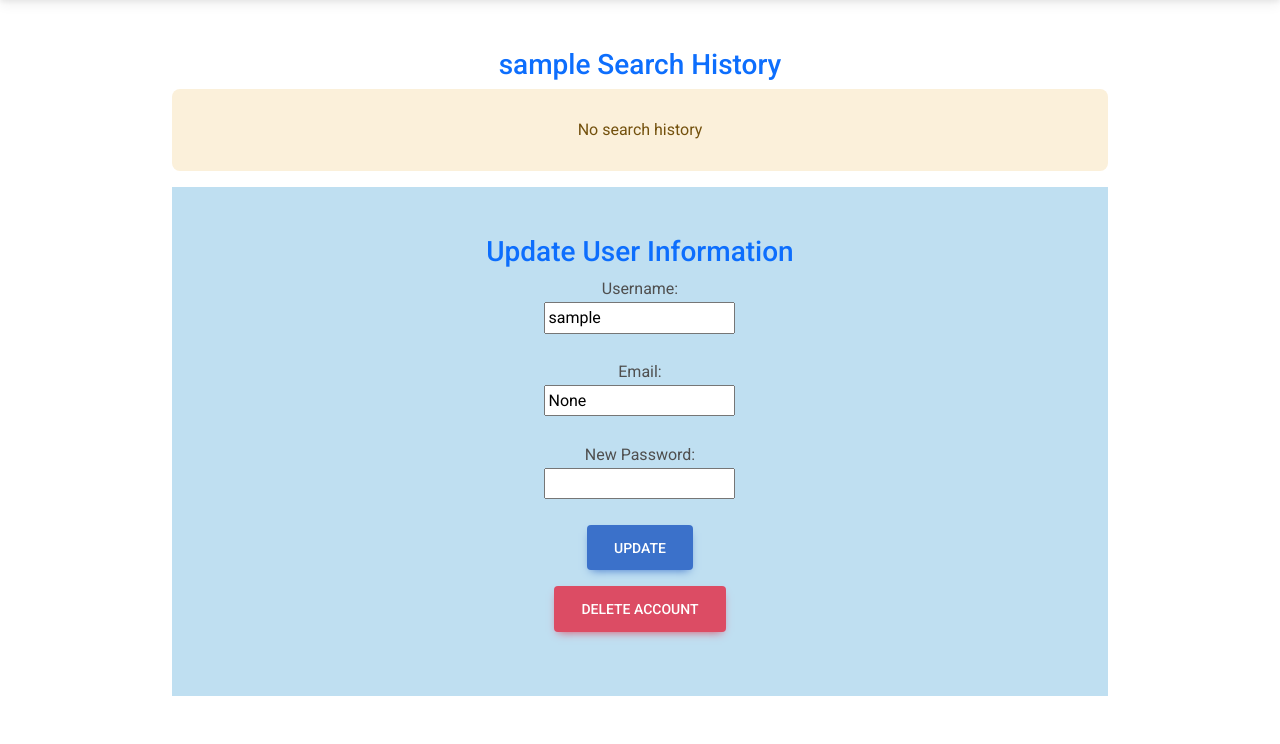
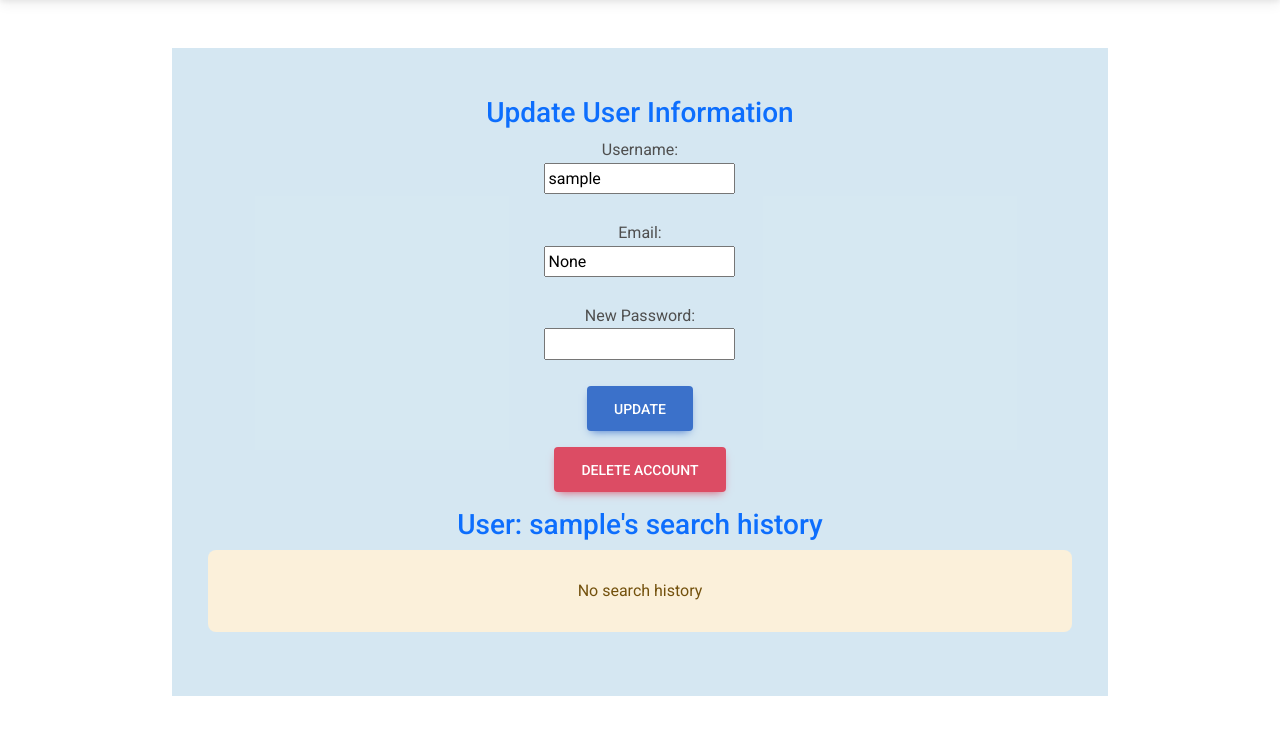
Before and after one commit to williamkoh0206/SEO-Keywords-Planner, a Flask app: page /account in a window 1280 px wide. Shown: the part 59-803 px from the top of the page. Run offline with Flask 3, Linux system fonts and the light colour scheme; the visitor is signed in with stand-in values (Sample User, id 1); some libraries are stand-ins or nearby versions.

Commit message:
modify the flow of remove the account to redirect the sign up page and the account info UI

```diff
--- a/app.py
+++ b/app.py
@@ -251,7 +251,7 @@ def update_info():
 
                 session.pop('username', None)
 
-                return redirect(url_for('login'))
+                return redirect(url_for('signup'))
 
             # Update info functionality
             email = request.form.get('email')
--- a/serp_api.py
+++ b/serp_api.py
@@ -27,7 +27,7 @@ def fetch_data(keyword,type):
         "engine": "google_trends",
         "q": keyword,
         "data_type": type,
-        "api_key": "3d66e3d130aa6d290fd34915f7ec82fb77a8942ee8a4d5d2756b7b710f03f483"
+        "api_key": "1626535b4b5d1a09679345794ab6f388b0c6d09070583e833413d359c25266e0"
     }
     key = ''
     if type == 'GEO_MAP_0':
--- a/templates/demo.html
+++ b/templates/demo.html
@@ -118,7 +118,7 @@
               {% elif demo_type == "RELATED_TOPICS" %}
               <th id="col-1">Topics</th>
               <th id="col-2">Types</th>
-              <th id="col-3">Value(%)</th>
+              <th id="col-3">Value</th>
               {% endif %}
             </tr>
           </thead>
--- a/templates/home.html
+++ b/templates/home.html
@@ -136,7 +136,7 @@
         {% elif type == "RELATED_TOPICS" %}
         <th id="col-1">Topics</th>
         <th id="col-2">Types</th>
-        <th id="col-3">Value(%)</th>
+        <th id="col-3">Value</th>
         {% endif %}
       </tr>
     </thead>
--- a/templates/update_info.html
+++ b/templates/update_info.html
@@ -2,12 +2,36 @@
 {% block title %}Edit Account{% endblock %}
 {% block content %}
 <div class="container text-center my-5">
-  {% if updated %}
-  <div class="alert alert-success pb-1 my-4" role="alert">
-    <p class="text-center">Password has been updated!</p>
+  {% if updated or username or email%}
+  <div class="card-body py-5 px-md-5" style="background: hsl(202deg 53.51% 86.77% / 80%);">
+    <div class="row d-flex justify-content-center">
+        <div class="col-lg-8">
+          {% if updated %}
+          <div class="alert alert-success pb-1 my-4" role="alert">
+            <p class="text-center">Password has been updated!</p>
+          </div>
+          {%endif %}
+          <h3 class="account-title">Update User Information</h3>
+          <form action="{{ url_for('update_info') }}" method="POST">
+            <label for="username">Username:</label><br>
+            <input type="text" id="username" name="username" value="{{ username }}" readonly><br><br>
+
+            <label for="email">Email:</label><br>
+            <input type="email" id="email" name="email" value="{{ email }}"><br><br>
+
+            <label for="password">New Password:</label><br>
+            <input type="password" id="password" name="password"><br><br>
+
+            <button type="submit" class="btn btn-primary btn-lg">Update</button>
+
+            <form action="{{ url_for('delete_account') }}" method="POST" id="delete-account-form">
+              <div class="my-3">
+                <button type="submit" class="btn btn-danger btn-lg" name="delete_account" value="true">Delete Account</button>
+          </form>
+        </div>
   </div>
-  {%endif %}
-  <h3 class="account-title">{{username}} Search History</h3>
+  {% endif %}
+  <h3 class="account-title">User: {{username}}'s search history</h3>
   {% if user_data %}
   <table class="table table-striped">
     <thead>
@@ -45,32 +69,6 @@
     <p class="text-center my-2">No search history</p>
   </div>
   {% endif %}
-
-
-  {% if updated or username or email%}
-  <div class="card-body py-5 px-md-5" style="background: hsla(202, 65%, 81%, 0.8);">
-    <div class="row d-flex justify-content-center">
-        <div class="col-lg-8">
-          <h3 class="account-title">Update User Information</h3>
-          <form action="{{ url_for('update_info') }}" method="POST">
-            <label for="username">Username:</label><br>
-            <input type="text" id="username" name="username" value="{{ username }}" readonly><br><br>
-
-            <label for="email">Email:</label><br>
-            <input type="email" id="email" name="email" value="{{ email }}"><br><br>
-
-            <label for="password">New Password:</label><br>
-            <input type="password" id="password" name="password"><br><br>
-
-            <button type="submit" class="btn btn-primary btn-lg">Update</button>
-
-            <form action="{{ url_for('delete_account') }}" method="POST" id="delete-account-form">
-              <div class="my-3">
-                <button type="submit" class="btn btn-danger btn-lg" name="delete_account" value="true">Delete Account</button>
-          </form>
-        </div>
-  </div>
-  {% endif %}
   </div>
 </div>
 {% endblock %}
```
Also changed, not shown: static/img/bigbang_queries.png, static/img/openai_queries.png, static/img/water_queries.png (added), static/users/users.json (indentation only).
